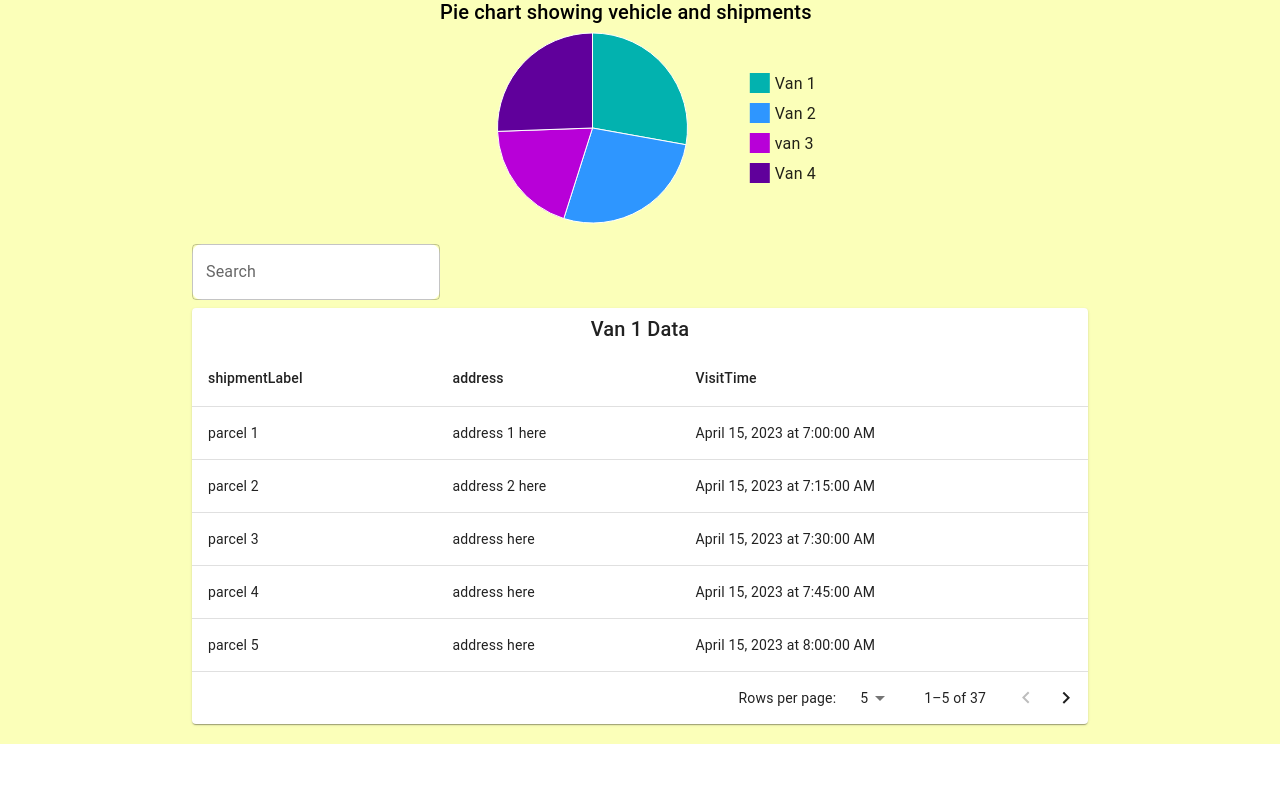
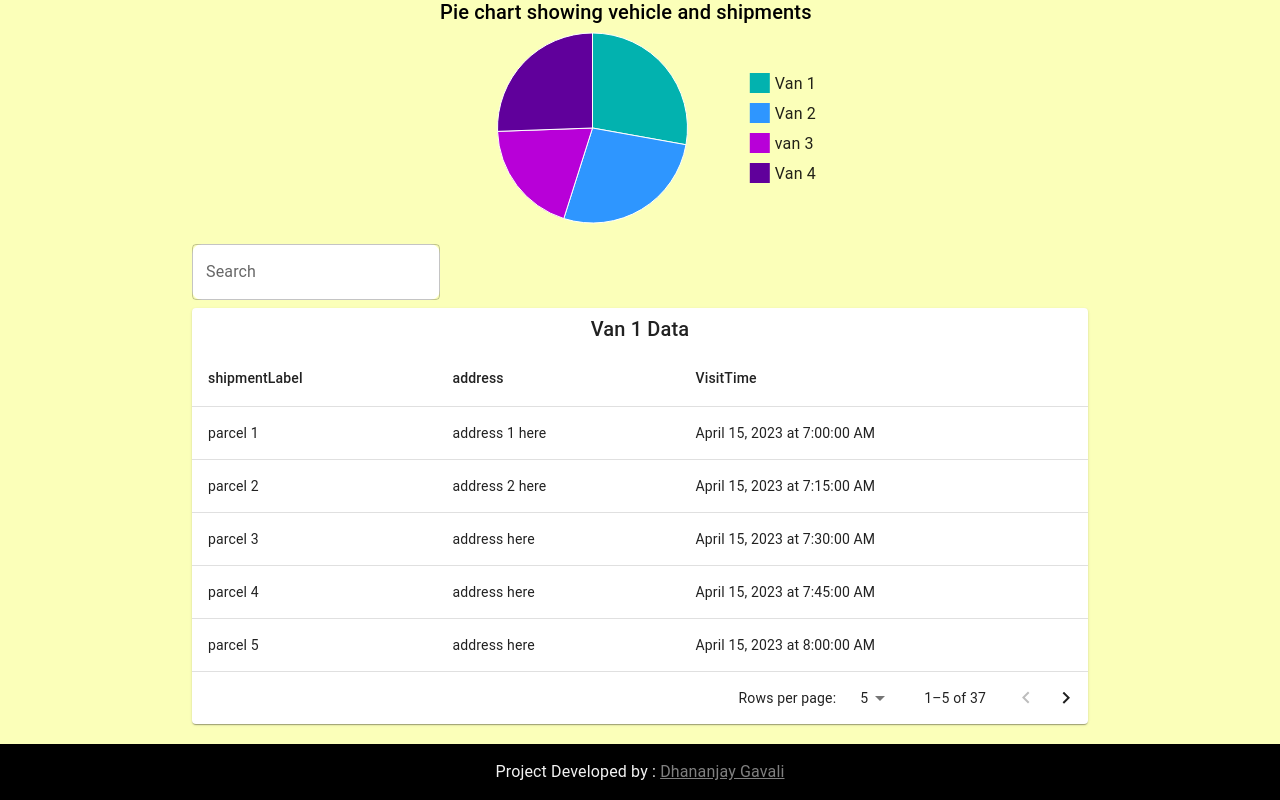
Before and after one commit to dhgavali/master_concept_transporter, a React (Vite) app: page / in a window 1280 px wide. Shown: the part 641-1441 px from the top of the page. Before the commit the page ends 1385 px from the top, so only its background shows below. Built offline with nearby package versions, Linux system fonts and the light colour scheme.

Commit message:
footer added

```diff
--- a/src/Home.jsx
+++ b/src/Home.jsx
@@ -61,6 +61,25 @@ const Home = () => {
           <FilterTable counter={index} />
         </div>
       </Box>
+
+      {/* Footer */}
+      <Box
+        sx={{
+          display: "flex",
+          justifyContent: "center",
+          background: "black",
+          padding: 2,
+          color: "#f2f2f2",
+          textAlign: "center",
+        }}
+      >
+        <div style={{ width: "70%" }}>
+          <Typography variant="body1">
+            {"Project Developed by : "}{" "}
+            <a href="https://dhgavali.me" style={{TextDecoderation: "none", color:"grey"}}>Dhananjay Gavali</a>
+          </Typography>
+        </div>
+      </Box>
     </div>
   );
 };
```
